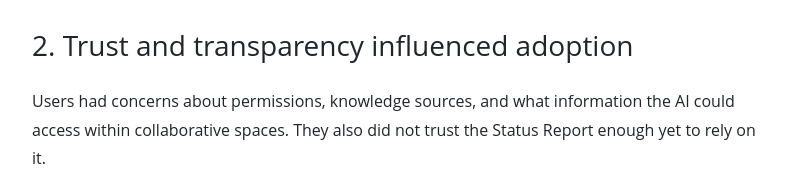
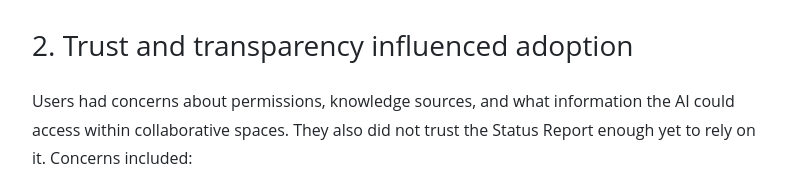
Before and after one commit to chrisenn/chrisenn.github.io, a plain HTML site: page case-studies/channelagent.html in a window 1280 px wide. Shown: the part 3978-4164 px from the top of the page, without its empty margins (241-1030 px from the left). Drawn offline with nearby package versions, Linux system fonts and the light colour scheme; a script that the page names is missing.

Commit message:
Unctatuion

```diff
--- a/case-studies/channelagent.html
+++ b/case-studies/channelagent.html
@@ -215,8 +215,7 @@ I included these as questions on a survey which we administered as part of our b
     <h3>2. Trust and transparency influenced adoption</h3>
 
     <p>
-    Users had concerns about
-    permissions, knowledge sources, and what information the AI could access within collaborative spaces. They also did not trust the Status Report enough yet to rely on it.
+    Users had concerns about permissions, knowledge sources, and what information the AI could access within collaborative spaces. They also did not trust the Status Report enough yet to rely on it. Concerns included:
     <ul>
         <li />How it would handle varying access across Channels and knowledge sources (i.e. if it was drawing upon knowledge that only some users had access to)
         <li />If it drew upon everything that was said in the channel and/or meetings, including unrelated or off-the-record chatter
```
